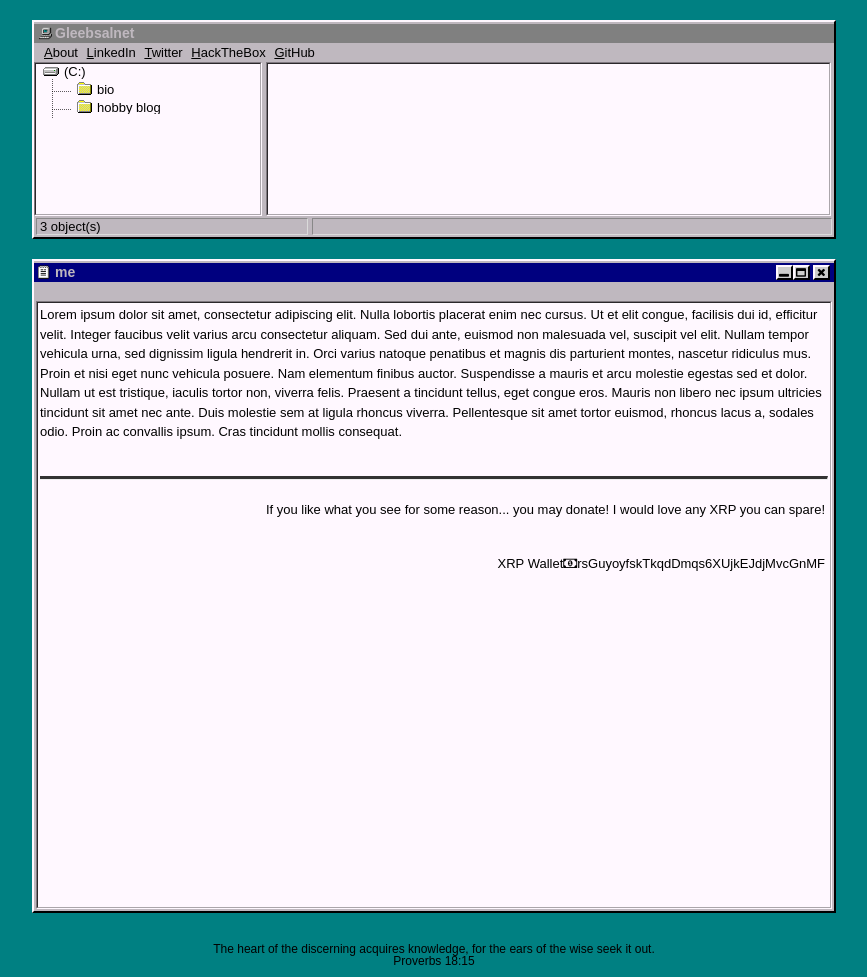
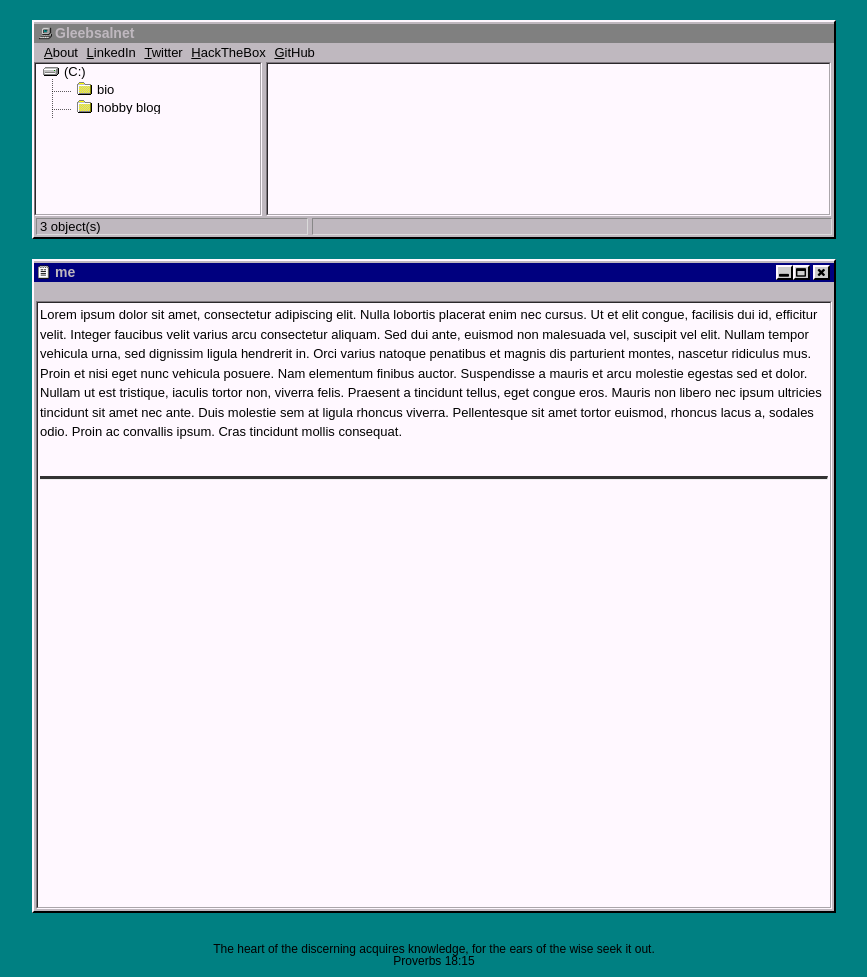
Before and after one commit to Globalnet626/globalnet626.github.io, a Jekyll site: the page built from me/index.md, in a window 1280 px wide. Shown: the whole page, without its empty margins (206-1073 px from the left). Built offline with Jekyll 4.4.1, drawn with Linux system fonts in a browser that asks for light colours.

Commit message:
Update donate.html

```diff
--- a/_includes/donate.html
+++ b/_includes/donate.html
@@ -2,6 +2,5 @@
 <hr>
 <br>
 <div class="donate">
-	<p>If you like what you see <i>for some reason...</i> you may donate! I would love any XRP you can spare!</p>
-	<p><br>XRP Wallet<i class="fa fa-money"></i>rsGuyoyfskTkqdDmqs6XUjkEJdjMvcGnMF</p>
+
 </div>
```
